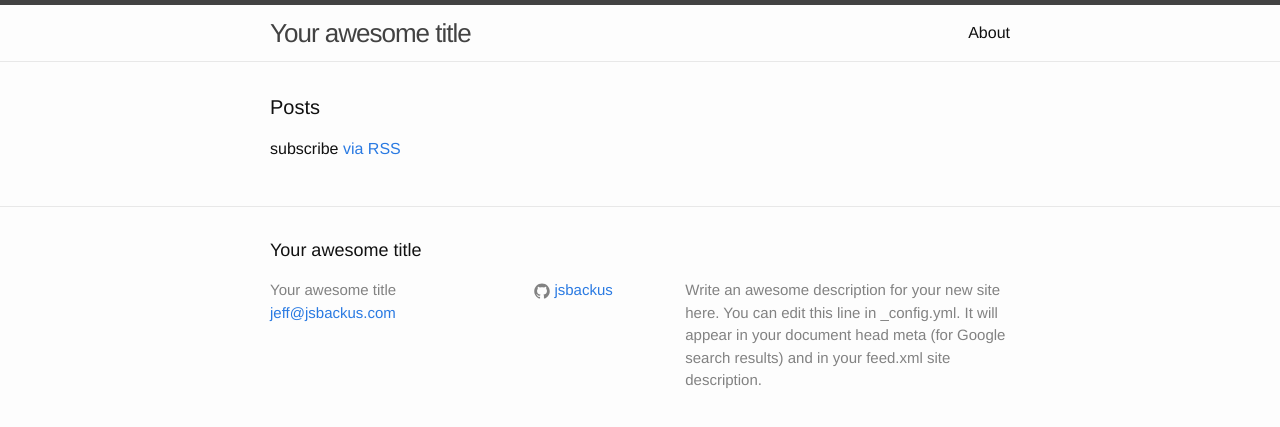
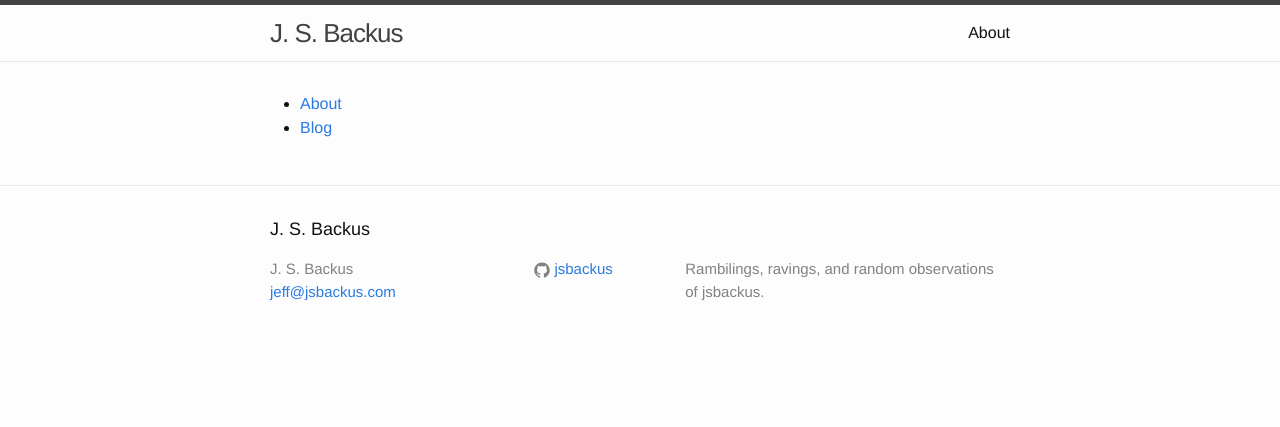
Before and after one commit to jsbackus/jsbackus.github.io, a Jekyll site: the page built from index.html, in a window 1280 px wide. Shown: the top 427 px of the page. Built offline with Jekyll 4.4.1, drawn with Linux system fonts in a browser that asks for light colours.

Commit message:
* Moved blog main page. * Configured title and description. * Updated min page.

```diff
--- a/_config.yml
+++ b/_config.yml
@@ -1,10 +1,8 @@
 # Site settings
-title: Your awesome title
+title: J. S. Backus
 email: jeff@jsbackus.com
 description: > # this means to ignore newlines until "baseurl:"
-  Write an awesome description for your new site here. You can edit this
-  line in _config.yml. It will appear in your document head meta (for
-  Google search results) and in your feed.xml site description.
+  Rambilings, ravings, and random observations of jsbackus.
 baseurl: "" # the subpath of your site, e.g. /blog/
 url: "http://jsbackus.com" # the base hostname & protocol for your site
 github_username:  jsbackus
--- a/blog/index.html
+++ b/blog.xml
@@ -2,9 +2,9 @@
 layout: default
 ---
 
-<div class="home">
+<div class="blog">
 
-  <h1 class="page-heading">Posts</h1>
+  <h1 class="page-heading">Blog</h1>
 
   <ul class="post-list">
     {% for post in site.posts %}
--- a/index.html
+++ b/index.html
@@ -4,20 +4,9 @@ layout: default
 
 <div class="home">
 
-  <h1 class="page-heading">Posts</h1>
-
-  <ul class="post-list">
-    {% for post in site.posts %}
-      <li>
-        <span class="post-meta">{{ post.date | date: "%b %-d, %Y" }}</span>
-
-        <h2>
-          <a class="post-link" href="{{ post.url | prepend: site.baseurl }}">{{ post.title }}</a>
-        </h2>
-      </li>
-    {% endfor %}
+  <ul>
+    <li> <a href="{{ "/about/" | prepend: site.baseurl }}">About</a>
+    <li> <a href="{{ "/blog/" | prepend: site.baseurl }}">Blog</a>
   </ul>
 
-  <p class="rss-subscribe">subscribe <a href="{{ "/feed.xml" | prepend: site.baseurl }}">via RSS</a></p>
-
 </div>
```
